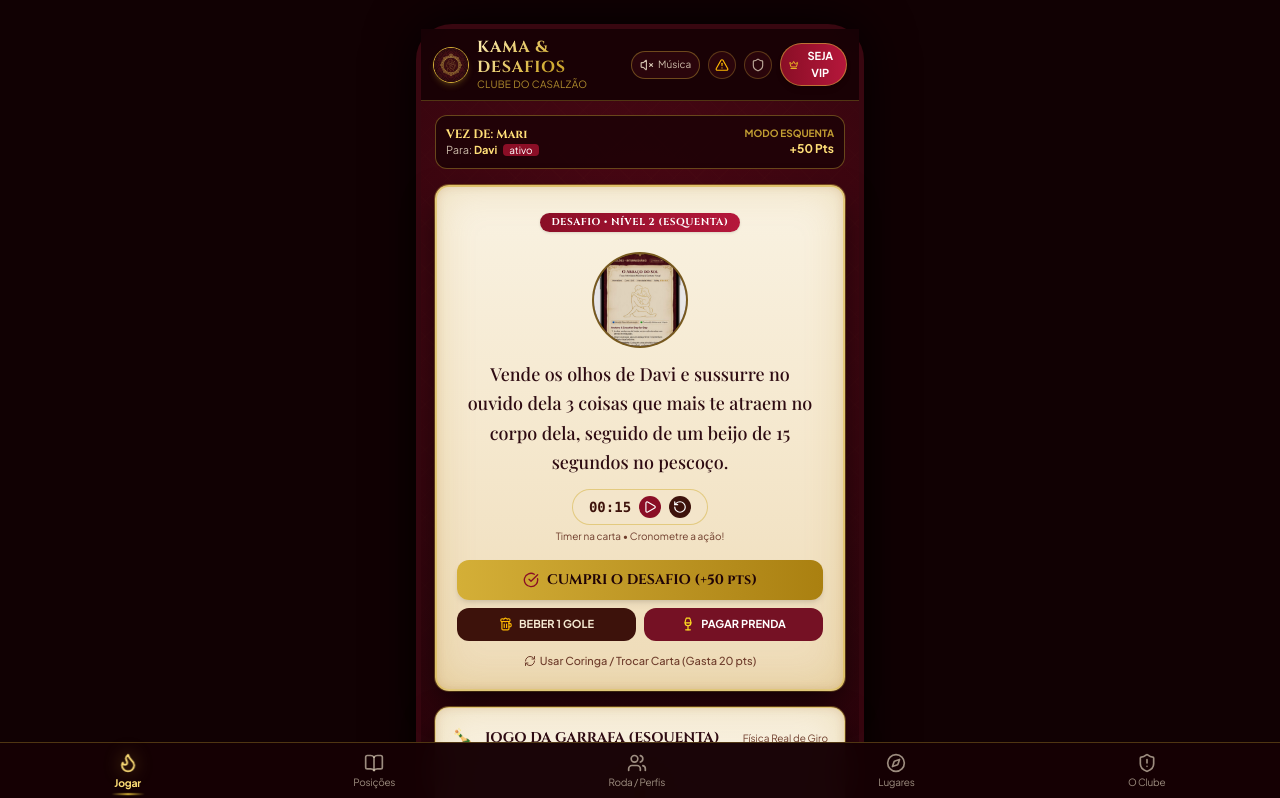
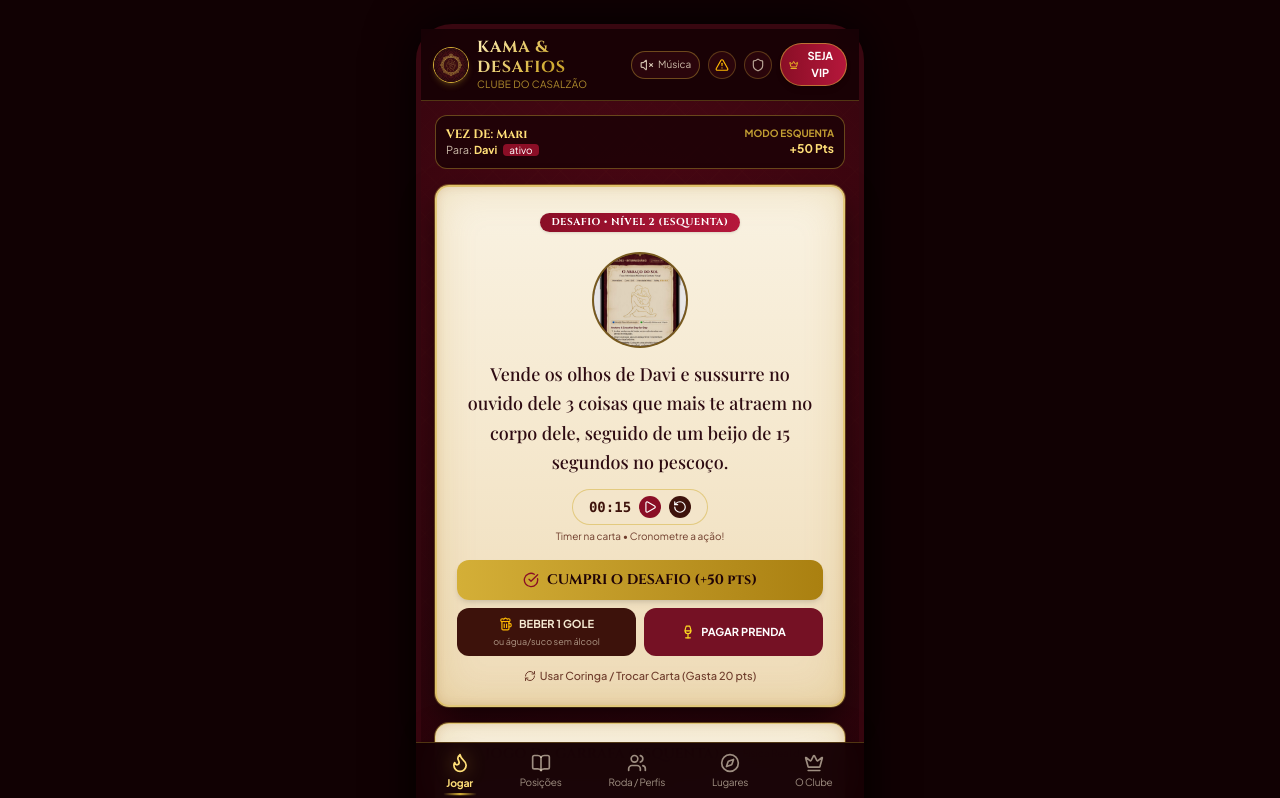
Before and after one commit to davirian-dev/kamaclub-casalzaum, a React (Vite) app: page / in a window 1280 px wide. Shown: the top 798 px of the page. Built offline with nearby package versions, Linux system fonts and the light colour scheme; a web font is replaced by a local one.

Commit message:
fix: pronomes adaptativos por gênero, BottomNav centralizada, ícone Crown e aria-labels no cronômetro

```diff
--- a/src/components/BottomNav.tsx
+++ b/src/components/BottomNav.tsx
@@ -1,5 +1,5 @@
 import React from 'react';
-import { Flame, BookOpen, Users, Compass, ShieldAlert } from 'lucide-react';
+import { Flame, BookOpen, Users, Compass, Crown } from 'lucide-react';
 
 export type TabType = 'jogar' | 'posicoes' | 'roda' | 'lugares' | 'clube';
 
@@ -14,11 +14,11 @@ export const BottomNav: React.FC<BottomNavProps> = ({ currentTab, onChangeTab })
     { id: 'posicoes', label: 'Posições', icon: BookOpen },
     { id: 'roda', label: 'Roda / Perfis', icon: Users },
     { id: 'lugares', label: 'Lugares', icon: Compass },
-    { id: 'clube', label: 'O Clube', icon: ShieldAlert },
+    { id: 'clube', label: 'O Clube', icon: Crown },
   ];
 
   return (
-    <nav className="fixed bottom-0 left-0 right-0 z-40 bg-[#160104]/98 backdrop-blur-lg border-t border-[#D4AF37]/30 py-1.5 px-2 flex justify-around items-center">
+    <nav className="fixed bottom-0 left-1/2 -translate-x-1/2 w-full max-w-md z-40 bg-[#160104]/98 backdrop-blur-lg border-t border-[#D4AF37]/30 py-1.5 px-2 flex justify-around items-center">
       {tabs.map((tab) => {
         const Icon = tab.icon;
         const isActive = currentTab === tab.id;
--- a/src/components/GameView.tsx
+++ b/src/components/GameView.tsx
@@ -2,6 +2,38 @@ import React, { useState, useEffect } from 'react';
 import { Challenge, Participant, GameMode } from '../types';
 import { Play, Pause, RotateCcw, Beer, Award, CheckCircle, RefreshCw, Flame, Wine } from 'lucide-react';
 import confetti from 'canvas-confetti';
+
+// Helper: retorna pronomes corretos com base no gênero do participante
+function getPronouns(p: Participant | null) {
+  if (!p) return { possessivo: 'do seu par', reto: 'você', obliquo: 'x' };
+  const isMale = p.gender === 'homem_cis' || p.gender === 'homem_trans';
+  const isFemale = p.gender === 'mulher_cis' || p.gender === 'mulher_trans';
+  return {
+    possessivo: isMale ? 'dele' : isFemale ? 'dela' : 'do seu par',
+    reto: isMale ? 'ele' : isFemale ? 'ela' : 'elu',
+    obliquo: isMale ? 'o' : isFemale ? 'a' : 'x',
+  };
+}
+
+// Injeta nomes e pronomes adaptativos no texto do desafio
+function injectNames(
+  text: string,
+  author: Participant | null,
+  target: Participant | null
+): string {
+  const tp = getPronouns(target);
+  const ap = getPronouns(author);
+  return text
+    .replace(/Pessoa A/g, author?.name || 'Você')
+    .replace(/Pessoa B/g, target?.name || 'Seu Par')
+    .replace(/\bdela\b/g, tp.possessivo)
+    .replace(/\bdele\b/g, tp.possessivo)
+    .replace(/\bdo seu par\b/g, tp.possessivo)
+    .replace(/\bela\b/g, tp.reto)
+    .replace(/\bele\b/g, tp.reto)
+    .replace(/\ba ela\b/g, `${tp.obliquo} ${target?.name || 'você'}`)
+    .replace(/\ba ele\b/g, `${tp.obliquo} ${target?.name || 'você'}`);
+}
 
 interface GameViewProps {
   challenges: Challenge[];
@@ -186,11 +218,9 @@ export const GameView: React.FC<GameViewProps> = ({
           />
         </div>
 
-        {/* Texto do Desafio com Nomes Injetados */}
+        {/* Texto do Desafio com Nomes Injetados e Pronomes Adaptativos */}
         <p className="font-serif text-base sm:text-lg text-[#2E0B12] leading-relaxed my-3 font-medium px-2">
-          {currentChallenge.text
-            .replace(/Pessoa A/g, activeAuthor?.name || 'Você')
-            .replace(/Pessoa B/g, activeTarget?.name || 'Seu Par')}
+          {injectNames(currentChallenge.text, activeAuthor, activeTarget)}
         </p>
 
         {/* Cronômetro (se houver) */}
@@ -201,12 +231,16 @@ export const GameView: React.FC<GameViewProps> = ({
                 00:{timerLeft < 10 ? `0${timerLeft}` : timerLeft}
               </span>
               <button
+                aria-label={isTimerRunning ? 'Pausar cronômetro' : 'Iniciar cronômetro'}
+                title={isTimerRunning ? 'Pausar' : 'Iniciar'}
                 onClick={() => setIsTimerRunning(!isTimerRunning)}
                 className="p-1 rounded-full bg-[#8A0E26] text-white hover:bg-[#A31230] transition"
               >
                 {isTimerRunning ? <Pause className="w-3.5 h-3.5" /> : <Play className="w-3.5 h-3.5" />}
               </button>
               <button
+                aria-label="Reiniciar cronômetro"
+                title="Reiniciar"
                 onClick={() => {
                   setIsTimerRunning(false);
                   setTimerLeft(currentChallenge.timeSeconds || 15);
@@ -236,10 +270,13 @@ export const GameView: React.FC<GameViewProps> = ({
           <div className="grid grid-cols-2 gap-2">
             <button
               onClick={handleRefusal}
-              className="py-2 bg-[#3D120B] hover:bg-[#52190F] text-[#F6EAD2] font-sans font-bold text-[11px] rounded-xl transition flex items-center justify-center gap-1.5"
+              className="py-2 bg-[#3D120B] hover:bg-[#52190F] text-[#F6EAD2] font-sans font-bold text-[11px] rounded-xl transition flex flex-col items-center justify-center gap-0.5"
             >
-              <Beer className="w-3.5 h-3.5 text-amber-400" />
-              BEBER 1 GOLE
+              <span className="flex items-center gap-1.5">
+                <Beer className="w-3.5 h-3.5 text-amber-400" />
+                BEBER 1 GOLE
+              </span>
+              <span className="text-[9px] opacity-60 font-normal">ou água/suco sem álcool</span>
             </button>
 
             <button
```
